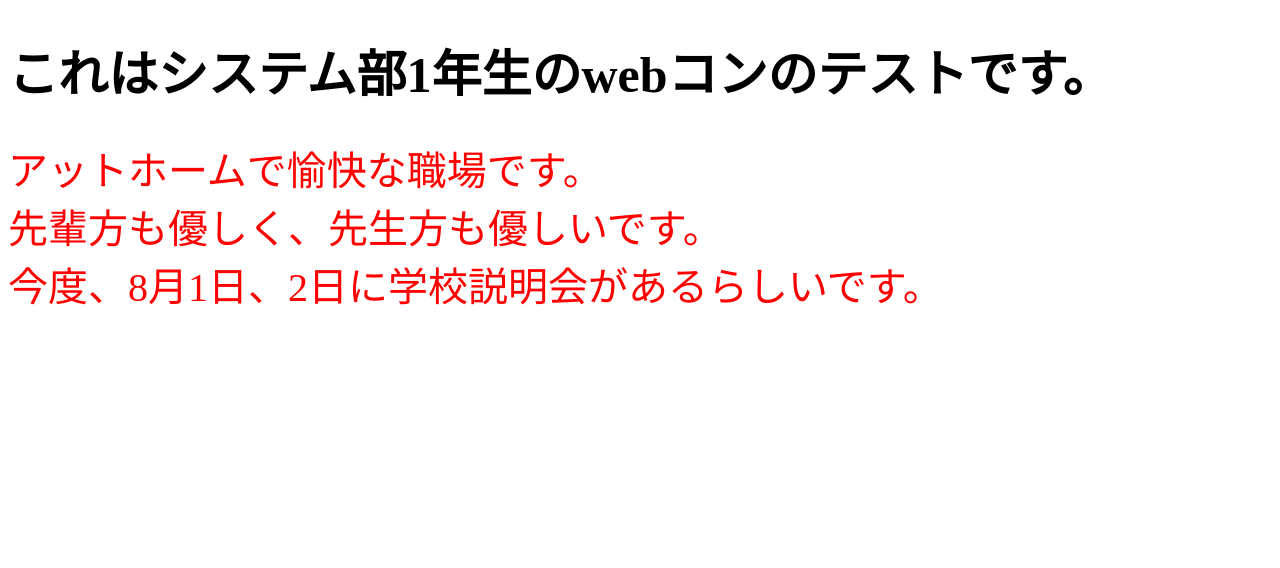
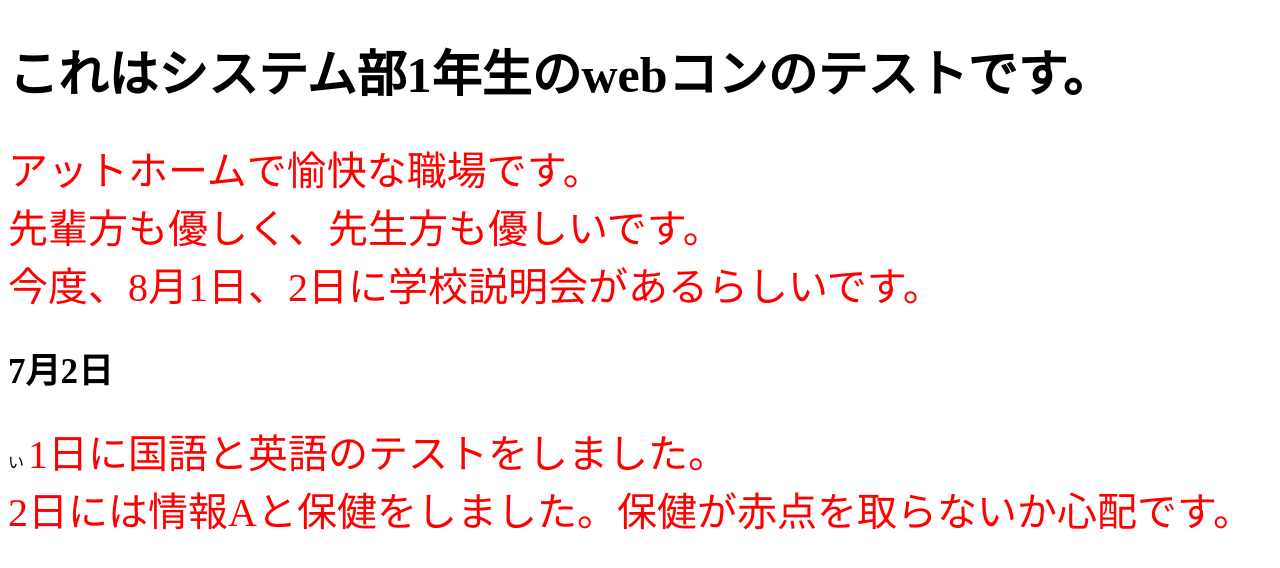
Before and after one commit to yakikun/-web, a plain HTML site: page index.html in a window 1280 px wide. Drawn offline with Linux system fonts and the light colour scheme.

Commit message:
h2の見出しを追加

```diff
--- a/css/style.css
+++ b/css/style.css
@@ -2,6 +2,11 @@
 
 h1 {
   font-size: 50px;
+  color: black;
+}
+
+h2 {
+  font-size: 35px;
   color: black;
 }
 
--- a/index.html
+++ b/index.html
@@ -10,8 +10,10 @@
     <p1>アットホームで愉快な職場です。<br>
         先輩方も優しく、先生方も優しいです。<br>
         今度、8月1日、2日に学校説明会があるらしいです。<br>
-
     </p1>
-
+    <h2>7月2日</h2>い
+    <p1>1日に国語と英語のテストをしました。<br>
+        2日には情報Aと保健をしました。保健が赤点を取らないか心配です。
+    </p1>
 </body>
 </html>
```
